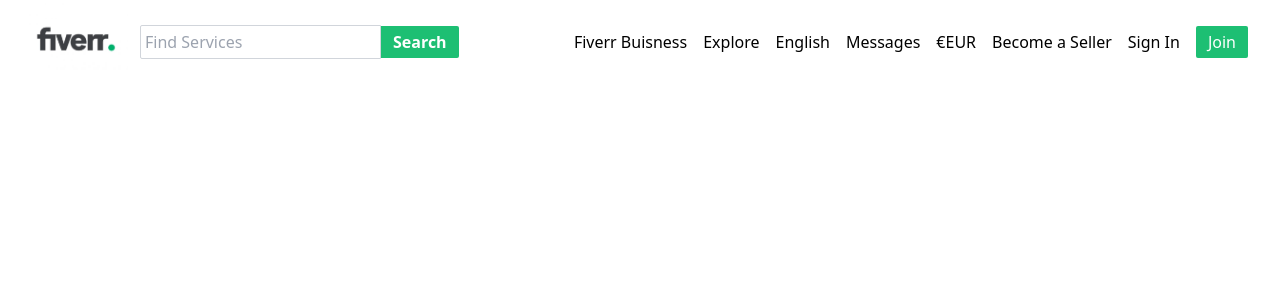
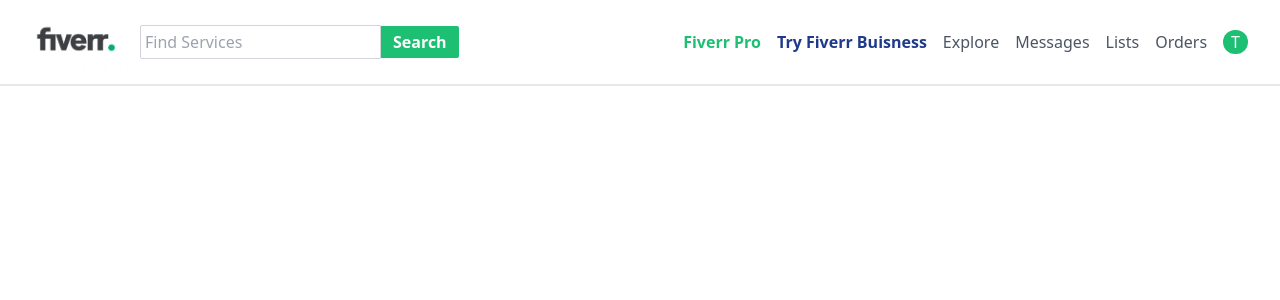
Before and after one commit to Tweaka/hackathon_0621_Fiverr, a Next.js app: page /dashboard in a window 1280 px wide. Shown: the top 300 px of the page. Built offline with nearby package versions, Linux system fonts and the light colour scheme.

Commit message:
subBar done

```diff
--- a/components/navbar/loggedInNavbar.tsx
+++ b/components/navbar/loggedInNavbar.tsx
@@ -11,7 +11,7 @@ export default function NavbarIn(): JSX.Element {
         <li className="mx-2">Lists</li>
         <li className="mx-2">Orders</li>
 
-        <li className="mx-2 bg-Fiverr px-2 text-white rounded-full">
+        <li className="mx-2 bg-Fiverr px-2 text-white font-bold rounded-full">
           <button>T</button>
         </li>
       </ul>
--- a/components/navbar/navbar.tsx
+++ b/components/navbar/navbar.tsx
@@ -5,9 +5,9 @@ import NavbarIn from "./loggedInNavbar";
 import NavbarOut from "./loggedOutNavbar";
 
 export default function Navbar(): JSX.Element {
-  const [isLoggedIn, setIsLoggedIn] = useState(false);
+  const [isLoggedIn, setIsLoggedIn] = useState(true);
   return (
-    <div className="flex items-center justify-between">
+    <div className="flex items-center justify-between border-b-2 text-gray-600">
       <section className="flex">
         <div className="w-32 pl-6 mr-3">
           <Image src={logo} alt="logo Fiverr" />
--- a/components/subBar.tsx
+++ b/components/subBar.tsx
@@ -4,10 +4,21 @@ interface IProps {
 
 export default function SubBar({ category }: IProps): JSX.Element {
   return (
-    <ul>
-      {category.map((category, index) => {
-        <li key={index}>{category["name"]}</li>; //fixed type never with ["name"] instead of .name
-      })}
-    </ul>
+    <div className="flex items-center justify-between border-b-2 p-2">
+      <div className="text-gray-600 ml-20">
+        <ul className="flex">
+          <li className="mx-2">Dashboard</li>
+          <li className="mx-2">Contacts</li>
+          <li className="mx-2">Inbox</li>
+          <li className="mx-2">Settings</li>
+          <li>
+            <button>Projects</button>
+          </li>
+        </ul>
+      </div>
+      <button className="bg-Fiverr text-white p-1 font-bold rounded-sm mr-20">
+        Start Selling
+      </button>
+    </div>
   );
 }
```
